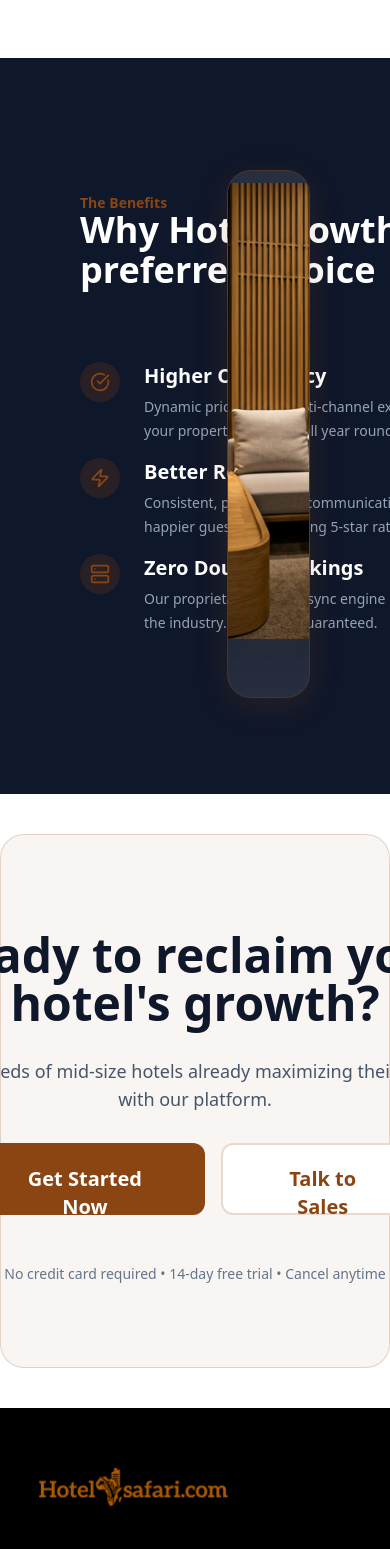
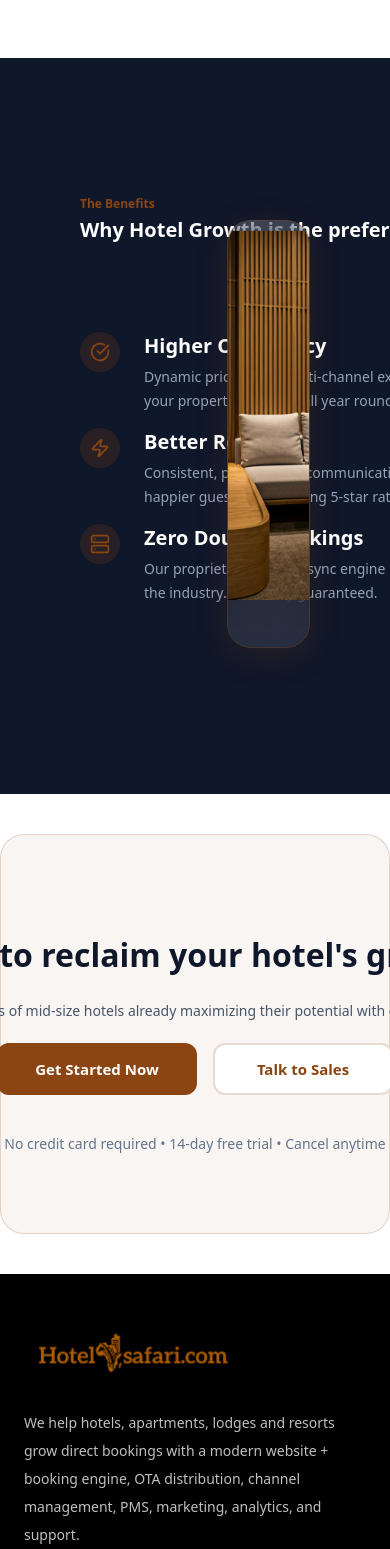
Before and after one commit to shyakabriella/African-safari-Hub, a Next.js app: page /industries/mid-size-hotels in a window 390 px wide. Shown: the part 1841-3390 px from the top of the page. Built offline with nearby package versions, Linux system fonts and the light colour scheme.

Commit message:
fixed pages beside Yassin work

```diff
--- a/src/app/services/ota-setup/page.tsx
+++ b/src/app/services/ota-setup/page.tsx
@@ -245,7 +245,7 @@ function App() {
         <div className="mx-auto grid max-w-[928px] items-center gap-12 px-6 md:grid-cols-[0.92fr_1fr] lg:px-0">
           <div className="reveal-up max-w-[420px]">
             <p className="mb-6 text-[10px] font-bold uppercase tracking-[0.24em] text-[#AD6419]">OTA Integration</p>
-            <h1 className="font-display text-[42px] leading-[1.08] tracking-[-0.035em] text-[#21180f] md:text-[46px]">
+            <h1 className="font-display text-[32px] leading-[1.08] tracking-[-0.035em] text-[#21180f] md:text-[36px]">
               Global OTA Connectivity
             </h1>
             <p className="mt-6 max-w-[388px] text-[13px] leading-6 text-[#655950]">
--- a/src/app/services/support/page.tsx
+++ b/src/app/services/support/page.tsx
@@ -17,23 +17,23 @@ function HeroSection() {
       <div className="relative mx-auto max-w-7xl px-6 pb-20 pt-16 md:pb-24 md:pt-20">
         <div className="grid items-center gap-12 lg:grid-cols-2 lg:gap-20">
           {/* Left Content */}
-          <div className="space-y-8">
+          <div className="space-y-6">
             {/* Badge */}
             <div className="inline-flex items-center gap-2 rounded-full border border-gray-200 bg-white px-4 py-2 shadow-sm">
               <Globe className="h-4 w-4 text-[#AD6419]" />
-              <span className="text-xs font-semibold tracking-wider text-slate-700">
+              <span className="text-[10px] font-semibold tracking-wider text-slate-700">
                 24/7 GLOBAL OPERATIONS
               </span>
             </div>
 
             {/* Heading */}
-            <h1 className="text-4xl font-bold leading-tight tracking-tight text-slate-900 md:text-5xl">
+            <h1 className="text-2xl font-bold leading-tight tracking-tight text-slate-900 md:text-3xl">
               Round-the-Clock Support{" "}
               <span className="text-[#AD6419]">for Global Hospitality</span>
             </h1>
 
             {/* Subtitle */}
-            <p className="max-w-lg text-base leading-relaxed text-slate-600">
+            <p className="max-w-lg text-[14px] leading-relaxed text-slate-600">
               We're here when you need us most. Our dedicated technical experts are
               available 24/7 to ensure your operations never miss a beat.
             </p>
--- a/src/components/industries/GueshousesLodgesResource/GuesHouseCTA.tsx
+++ b/src/components/industries/GueshousesLodgesResource/GuesHouseCTA.tsx
@@ -3,7 +3,7 @@ export default function GuesHouseCTA() {
   return (
     <section className="w-full flex justify-center items-center">
 
-      <div className="w-[768px] h-[534px] flex flex-col items-center text-center gap-[30px] pt-[96px] pr-[80px] pl-[80px] bg-[#8B4513]/5 border border-[#8B4513]/20">
+      <div className="w-[768px] h-[470px] flex flex-col items-center text-center gap-[30px] pt-[96px] pr-[80px] pl-[80px] bg-[#8B4513]/5 border border-[#8B4513]/20">
 
           <div className="w-[606px]">
             <span className="w-[499.1px] h-full font-bold text-[30px] leading-[48px] text-[#0F172A]">
--- a/src/components/industries/MidSizeHotels/MidSizeHotelsCTA.tsx
+++ b/src/components/industries/MidSizeHotels/MidSizeHotelsCTA.tsx
@@ -1,30 +1,29 @@
-
 export default function MidSizeHotelsCTA() {
   return (
     <section className="w-full flex justify-center items-center mt-10 mb-10">
-
-      <div className="w-[768px] h-[534px] flex flex-col items-center text-center gap-[30px] pt-[96px] pb-[80px] rounded-[24px] pr-[80px] pl-[80px] bg-[#8B4513]/5 border border-[#8B4513]/20">
-
-          <div className="w-[606px] h-[96px]">
-            <span className="w-[499.1px] h-full font-bold text-[48px] leading-[48px] text-[#0F172A]">
+      <div className="w-[768px] h-[400px] flex flex-col items-center text-center pt-[96px] pb-[80px] rounded-[24px] pr-[80px] pl-[80px] bg-[#8B4513]/5 border border-[#8B4513]/20">
+        <div className="w-[606px] h-[66px]">
+          <span className="w-[499.1px] h-full font-bold text-[32px] leading-[48px] text-[#0F172A]">
             Ready to reclaim your hotel&apos;s growth?
           </span>
         </div>
 
-          <div className="w-[606px] h-[56px]">
-            <span className="text-[#475569] leading-[28px] text-[18px] font-normal">
-              Join hundreds of mid-size hotels already maximizing their potential with our platform.
+        <div className="w-[606px] h-[46px]">
+          <span className="text-[#475569] leading-[28px] text-[14px] font-normal">
+            Join hundreds of mid-size hotels already maximizing their potential
+            with our platform.
           </span>
         </div>
 
         <div className="w-[606px] h-[88px] flex justify-center gap-[16px]">
-            <button className="cursor-pointer w-[239.52px] h-[72px] pt-[21.5px] pb-[22.5px] pr-[40px] pl-[40px] rounded-[12px] bg-[#8B4513]">
-              <span className="w-[159.52px] h-[28px] font-bold text-[20px] leading-[28px] text-[#FFFFFF]">
+          <button className="cursor-pointer w-[200px] h-[52px] flex items-center justify-center rounded-[12px] bg-[#8B4513]">
+            <span className="font-bold text-[15px] leading-[28px] text-[#FFFFFF]">
               Get Started Now
             </span>
           </button>
-            <button className="cursor-pointer w-[204.25px] h-[72px] pt-[20px] pb-[20px] pr-[40px] pl-[40px] rounded-[12px] bg-[#FFFFFF] border-2 border-[#8B4513]/20">
-              <span className="w-[120.25px] h-[28px] text-[20px] leading-[28px] font-bold text-[#8B4513]">
+
+          <button className="cursor-pointer w-[180px] h-[52px] flex items-center justify-center rounded-[12px] bg-[#FFFFFF] border-2 border-[#8B4513]/20">
+            <span className="text-[15px] leading-[28px] font-bold text-[#8B4513]">
               Talk to Sales
             </span>
           </button>
@@ -36,7 +35,6 @@ export default function MidSizeHotelsCTA() {
           </span>
         </div>
       </div>
-
     </section>
-  )
+  );
 }
--- a/src/components/industries/MidSizeHotels/WhyHotelGrowth.tsx
+++ b/src/components/industries/MidSizeHotels/WhyHotelGrowth.tsx
@@ -7,20 +7,20 @@ export default function WhyHotelGrowth() {
     <section className="w-full flex justify-center items-center">
       <div className="w-[1280px] h-[736px] pl-[80px] pr-[80px] pt-[112px] pb-[96px] bg-[#0F172A] flex justify-center items-center">
         <div className="w-[1120px] h-[528px] flex items-center gap-[64px]">
-          <div className="w-[528px] h-[488px] flex flex-col gap-[40px]">
+          <div className="w-[528px] h-[488px] flex flex-col gap-[10px]">
             <div className="w-full h-[132px]">
               <div className="w-[528px] h-[20px]">
-                <span className="text-[14px] leading-[20px] font-bold text-[#8B4513]">
+                <span className="text-[12px] leading-[20px] font-bold text-[#8B4513]">
                   The Benefits
                 </span>
               </div>
               <div className="w-[528px] h-[80px]">
-                <span className="font-bold text-[36px] text-white leading-[40px]">
-                  Why HotelGrowth is the preferred choice
+                <span className="font-bold text-[20px] text-white leading-[40px]">
+                  Why Hotel Growth is the preferred choice
                 </span>
               </div>
             </div>
-            <div className="w-full h-[264px] flex flex-col gap-[24px]">
+            <div className="w-full h-[224px] flex flex-col gap-[24px]">
               <WhyHotelGrowthCard
                 icon={<CheckCircle />}
                 title="Higher Occupancy"
@@ -39,7 +39,7 @@ export default function WhyHotelGrowth() {
             </div>
           </div>
 
-          <div className="relative w-[528px] h-[528px]">
+          <div className="relative w-[528px] h-[428px]">
             <div
               className="relative w-full h-full rounded-[24px] overflow-hidden
                   bg-white/10 backdrop-blur-[20px]
```
Lines whose indentation alone changed are shown as unchanged.
